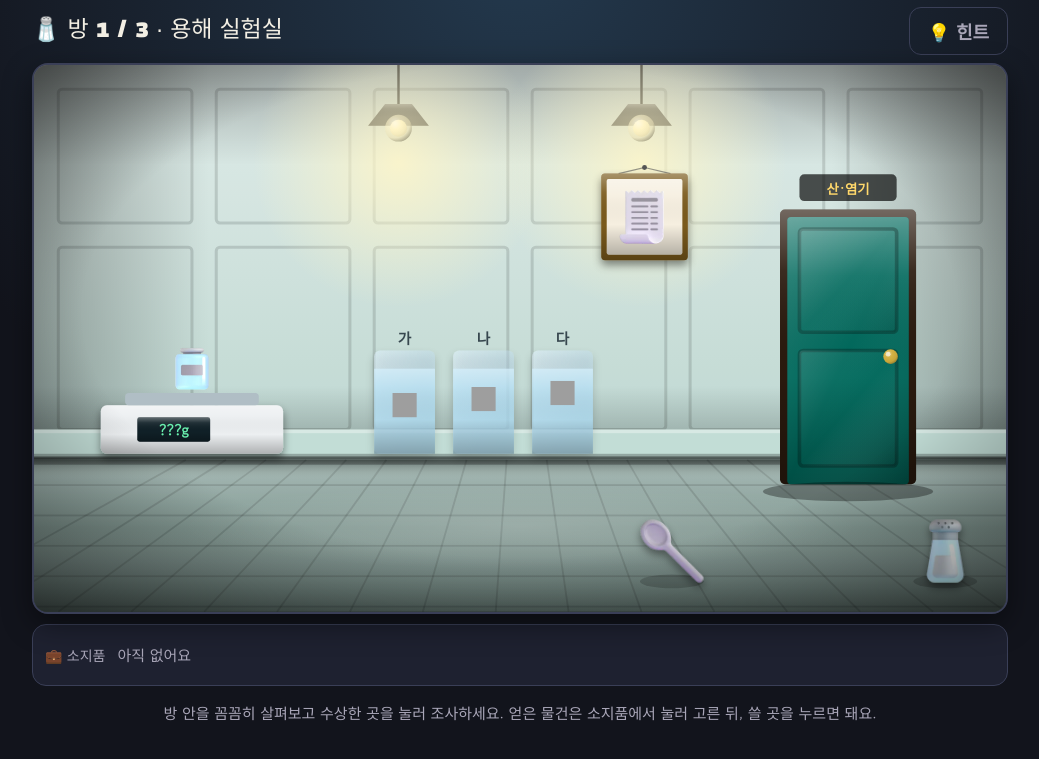
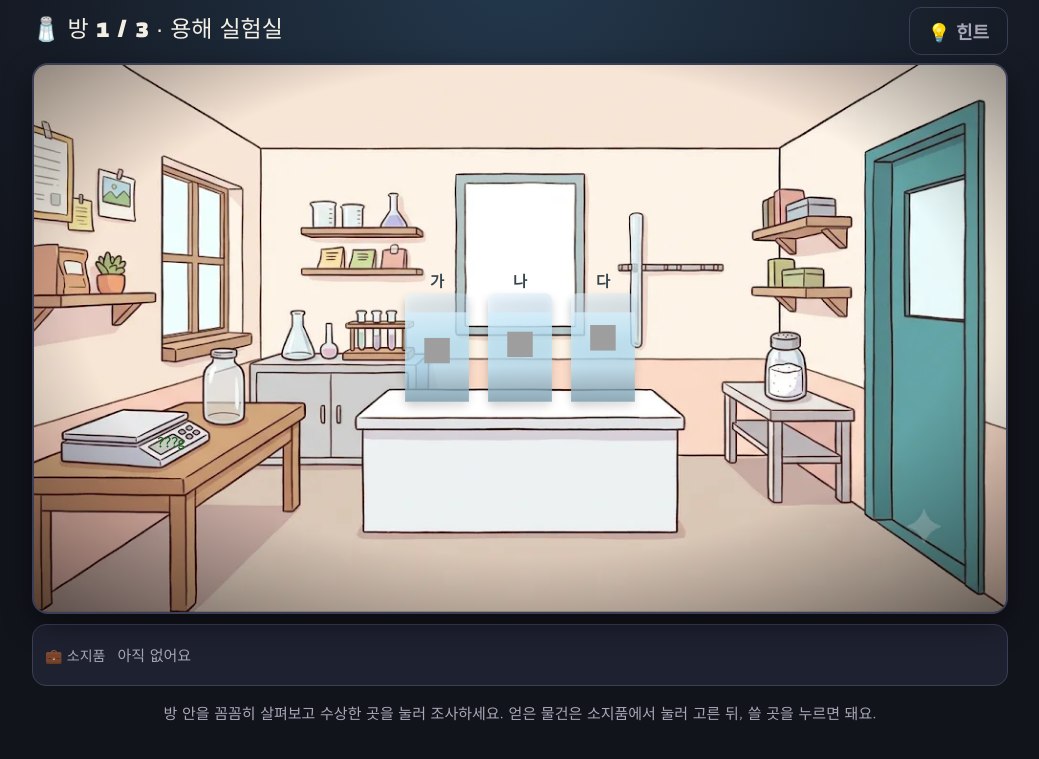
Before and after one commit to mummummi/game5grade, a plain HTML site: page g5-solution.html in a window 1280 px wide. Both pictures are taken after a click on the button "탈출 시작 ▶". Shown: the part 51-810 px from the top of the page, without its empty margins (120-1159 px from the left). Drawn offline with Linux system fonts and the light colour scheme; grey boxes are pictures that could not be loaded.

Commit message:
5학년 용액 연구소의 비밀 방탈출 배경을 AI 일러스트로 교체
Co-Authored-By: Claude Opus 5.5 <noreply@anthropic.com>
Claude-Session: https://claude.ai/code/session_01ScfXXMpeK4xSozEf9WkLBv

```diff
--- a/g5-solution.html
+++ b/g5-solution.html
@@ -29,7 +29,7 @@ button{font-family:inherit;font-size:18px;border:0;border-radius:12px;padding:10
 .roombar{display:flex;justify-content:space-between;align-items:center;margin:6px 0 8px;gap:8px;flex-wrap:wrap}
 .scene{position:relative;width:100%;border-radius:16px;overflow:hidden;border:2px solid var(--line);box-shadow:0 10px 30px rgba(0,0,0,.45);background:#000}
 .scene svg{display:block;width:100%;height:auto}
-.hot{cursor:pointer;transition:filter .15s}
+.hot .ah{fill:#fff;fill-opacity:0;stroke:#fff;stroke-opacity:0;stroke-width:5;transition:fill-opacity .15s,stroke-opacity .15s}.hot:hover .ah{fill-opacity:.14;stroke-opacity:.95}.hot.selhint .ah{stroke:#ffd54f;stroke-opacity:1;fill-opacity:.12}.hot.done .ah{fill-opacity:0}.hot{cursor:pointer;transition:filter .15s}
 .hot:hover{filter:drop-shadow(0 0 12px color-mix(in srgb,var(--gold) 90%,transparent)) brightness(1.08)}
 .hot.done{filter:saturate(.75)}
 .hot.selhint{animation:hl 1.2s ease-in-out infinite}
@@ -372,6 +372,19 @@ const sw=S*1.1;return EM(x,y-S*0.12,e,S*0.68,'filter="url(#sh)"')+R(x-sw/2,y+S*0
 /* 🧸 분위기 소품 (문제와 상관없는 기물 · 눌러 보면 설명만 나와요) */
 const DECOR=[[["p", "🧾", "실험 안전 수칙", 1005, 250, 150, "\"냄새는 손으로 바람을 일으켜 맡기\" 수칙이 붙어 있어요."], ["f", "🥄", "유리 막대", 1050, 800, 125, "용액을 저을 때 쓰는 유리 막대예요."], ["f", "🧂", "소금 병", 1500, 800, 125, "라벨에 \"소금\"이라고 적혀 있어요. 이번엔 필요 없어요."]], [["p", "🍋", "레몬 포스터", 90, 525, 150, "\"레몬즙은 산성!\" 그림 포스터예요."], ["f", "🧼", "비누 상자", 435, 735, 125, "비눗물은 염기성이래요. 지금은 쓰지 않아요."], ["f", "🧯", "소화기", 1110, 735, 125, "실험실 안전 필수품이에요."]], [["p", "♨️", "가열 주의 표지", 90, 250, 150, "\"뜨거워요! 만지지 마세요\" 표지예요."], ["f", "🧊", "얼음 상자", 675, 735, 125, "차갑게 식히는 실험용 얼음이에요."], ["f", "🍳", "프라이팬", 1065, 800, 125, "열 전달을 보여 주는 전시용 프라이팬이에요."]]];
 DECOR.forEach((list,ri)=>{const r=THEME.rooms[ri];if(!r)return;list.forEach((d,k)=>r.objects.push({id:'deco'+k,deco:1,title:d[1]+' '+d[2],art:DART(d),html:'<div class="box">'+d[6]+'</div>'}))});
+/* 🖼️ AI 배경 그림 */
+const ARTMAP={"rooms": [{"scale": [50, 560, 240, 100, {"svg": "T(225,630,'???g','#1b5e20',22,'bold')"}], "beakers": [560, 330, 480, 230, {"fit": 1, "pad": 0.95}], "door": [1370, 70, 190, 780], "deco0": [700, 180, 200, 260], "deco1": [960, 240, 50, 220], "deco2": [1200, 440, 70, 110]}, {"btb": [0, 280, 200, 100], "tubes": [580, 300, 460, 290, {"fit": 1, "pad": 1.0}], "door": [1370, 70, 190, 780], "deco0": [700, 180, 200, 260], "deco1": [110, 540, 100, 50], "deco2": [1480, 660, 110, 230]}, {"rods": [30, 400, 420, 200, {"svg": "HEAT.map((h,i)=>R(80+i*95,455,22,140,['#d84315','#b0bec5','#78909c','#b3e5fc'][i],'rx=\"8\"')).join('')"}], "thermo": [680, 200, 250, 170, {"svg": "T(805,270,'°C 기록','#ffe0b2',30,'bold')+T(805,330,'평균 = ?','#ffe0b2',30,'bold')"}], "pot": [1150, 380, 180, 180], "deco0": [1030, 200, 100, 100], "deco1": [40, 730, 190, 150], "deco2": [1050, 320, 80, 150]}], "id": "g5-solution"};
+const AMbox=a=>{const ns='http://www.w3.org/2000/svg';const sv=document.createElementNS(ns,'svg');sv.setAttribute('width','1600');sv.setAttribute('height','900');sv.style.cssText='position:absolute;left:-9999px;top:0';sv.innerHTML=DEFS+a;document.body.appendChild(sv);let b={x:0,y:0,width:1,height:1};try{const g=document.createElementNS(ns,'g');while(sv.childNodes.length>1)g.appendChild(sv.childNodes[1]);sv.appendChild(g);const r=g.getBBox();b={x:r.x,y:r.y,width:r.width||1,height:r.height||1}}catch(e){}sv.remove();return b};
+ARTMAP.rooms.forEach((hot,ri)=>{const r=THEME.rooms[ri];if(!r||!hot)return;const src='art/'+ARTMAP.id+'_'+(ri+1)+'.webp';
+ r.bg=()=>`<image href="${src}" x="0" y="0" width="1600" height="900" preserveAspectRatio="xMidYMid slice"/>`;
+ r.objects=r.objects.filter(o=>!(o.deco&&!hot[o.id]));
+ r.objects.forEach(o=>{const h=hot[o.id];if(!h)return;const [x,y,w,hh,opt]=h;const old=o.art;
+  o.art=()=>{let s='';if(opt&&opt.keep){const [tx,ty,sc]=opt.keep;s=`<g transform="translate(${tx} ${ty}) scale(${sc})">${val(old)}</g>`}
+   if(opt&&opt.clip){const [ox,oy,orr,nx,ny,nr]=opt.clip;const sc=nr/orr;const cid='cl_'+o.id;s+=`<clipPath id="${cid}"><circle cx="${ox}" cy="${oy}" r="${orr}"/></clipPath><g transform="translate(${nx-ox*sc} ${ny-oy*sc}) scale(${sc})"><g clip-path="url(#${cid})">${val(old)}</g></g>`}
+   if(opt&&opt.lab){const arr=eval(opt.lab.expr);s+=arr.map((t,i)=>{const [lx,ly]=opt.lab.pos?opt.lab.pos[i]:[x+w*(i+.5)/arr.length,opt.lab.y];return `<rect x="${lx-48}" y="${ly-30}" width="96" height="56" rx="14" fill="#3e2723" stroke="#ffe082" stroke-width="4" opacity=".92"/><text x="${lx}" y="${ly+10}" text-anchor="middle" font-size="32" font-weight="bold" fill="#ffe082">${t}</text>`}).join('')}
+   if(opt&&opt.svg){s+=eval(opt.svg)}
+   if(opt&&opt.fit){const a=val(old);const b=AMbox(a);const p=opt.pad??0.9;const sc=Math.min(w/b.width,hh/b.height)*p;const tx=x+w/2-(b.x+b.width/2)*sc,ty=y+hh/2-(b.y+b.height/2)*sc;s=`<g transform="translate(${tx} ${ty}) scale(${sc})" opacity="${opt.op??1}">${a}</g>`}
+   return s+`<rect class="ah" x="${x}" y="${y}" width="${w}" height="${hh}" rx="22"/>`}})});
 THEME.rooms.forEach((r,ri)=>r.objects.forEach(o=>{if(!o._rid){o.id='r'+ri+'_'+o.id;o._rid=1}}));/* 방마다 물건 id를 따로 → 다른 방의 같은 이름 문/물건이 '이미 푼 것'으로 처리되는 문제 방지 */
 try{const U=S.used||{};if(Object.keys(U).some(k=>!/^[pu]_r\d+_/.test(k))){THEME.rooms.forEach((r,ri)=>r.objects.forEach(o=>{const base=o.id.replace(/^r\d+_/,'');['p_','u_'].forEach(pf=>{if(U[pf+base]&&(ri<S.room||(base!=='door'&&ri<=S.room)))U[pf+o.id]=1})}));Object.keys(U).forEach(k=>{if(!/^[pu]_r\d+_/.test(k))delete U[k]});S.used=U;save()}}catch(e){}/* 예전 저장 기록 옮기기 */
 TH=THEME;if(GRADE<=2)document.body.classList.add('kids');S.max=S.max||0;render();
```
Also changed, not shown: art/g5-solution_1.webp (added), art/g5-solution_2.webp (added), art/g5-solution_3.webp (added).
